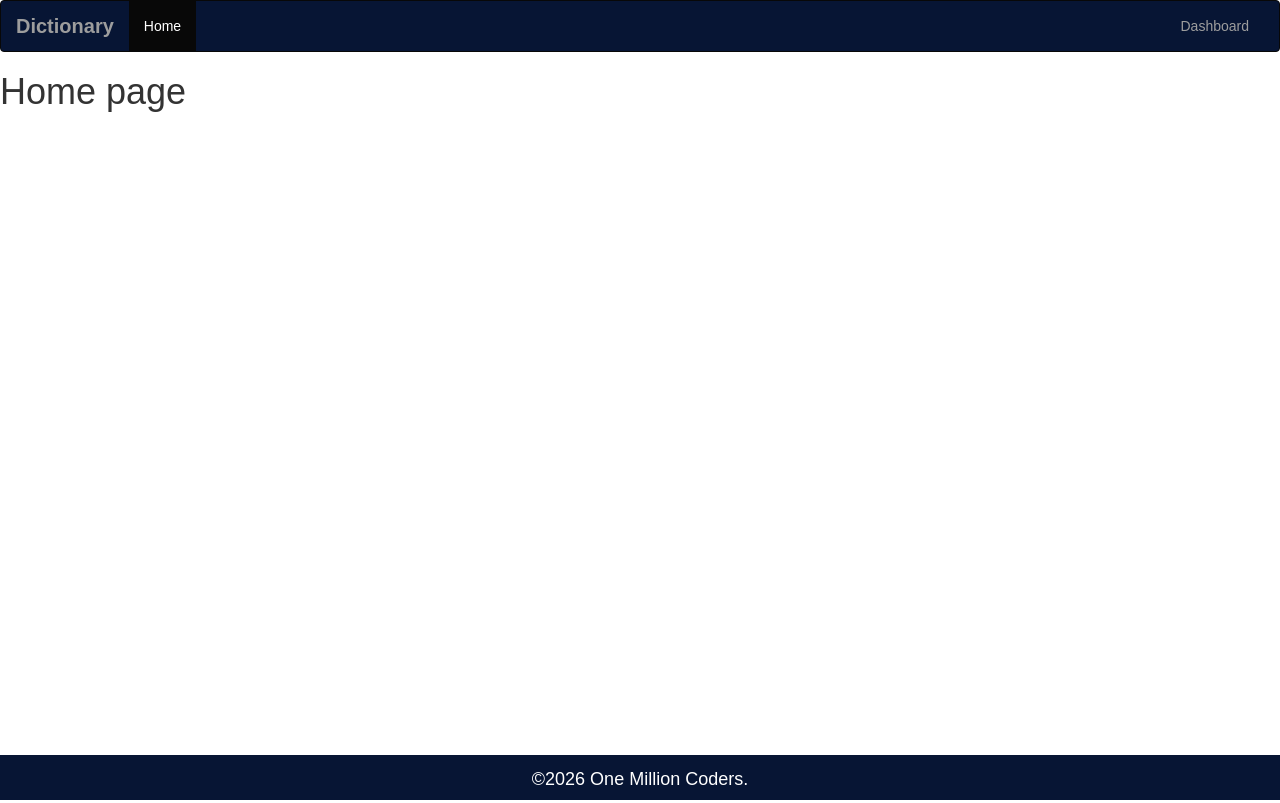
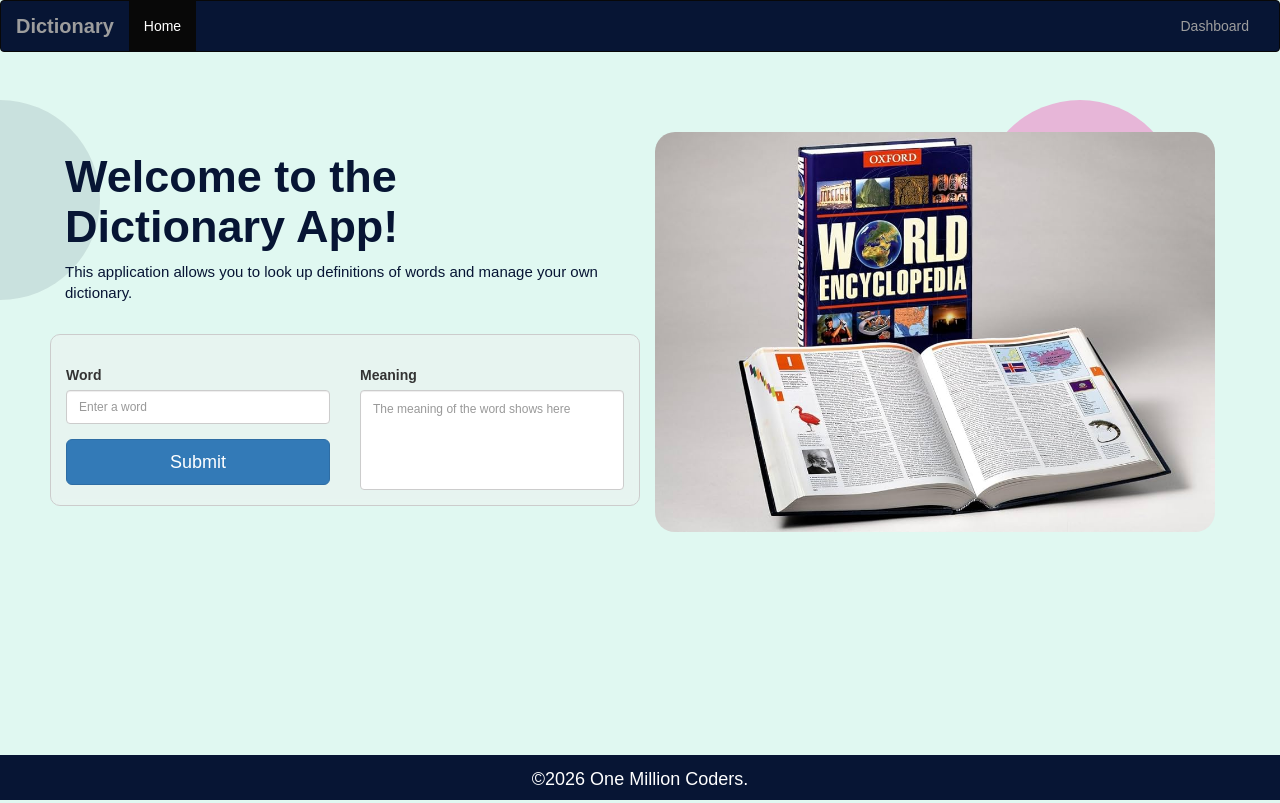
Before and after one commit to Oware-Ebenezer/one_million_coders_class, a Flask app: page / in a window 1280 px wide. Run offline with Flask 3, Linux system fonts and the light colour scheme; some libraries are stand-ins or nearby versions; some web fonts are replaced.

Commit message:
feat: implement search input

```diff
--- a/static/css/style.css
+++ b/static/css/style.css
@@ -5,6 +5,33 @@ html {
 body {
   margin-bottom: 45px; /* Margin bottom by footer height */
   font-family: "Google Sans", sans-serif;
+   background-color: #e0f8f1;
+}
+
+body::after {
+  content: "";
+  height: 200px;
+  width: 200px;
+  background-color: #071534;
+  border-radius: 50%;
+  position: absolute;
+  top: 100px;
+  left: -100px;
+  z-index: -1000;
+  opacity: 0.1;
+}
+
+body::before {
+  content: "";
+  height: 200px;
+  width: 200px;
+  background-color: #f31f9b;
+  border-radius: 50%;
+  position: absolute;
+  top: 100px;
+  right: 100px;
+  z-index: -1000;
+  opacity: 0.3;
 }
 
 nav.navbar {
@@ -30,3 +57,45 @@ a.navbar-brand {
   font-size: 18px;
   margin-top: 12px;
 }
+
+textarea {
+  resize: none;
+  min-height: 100px;
+}
+
+.container-fluid > .row {
+  padding: 60px 50px 0 50px;
+}
+
+img {
+  width: 100%;
+  height: 100px;
+  margin-left: auto;
+  margin-bottom: 50px;
+  border-radius: 20px;
+}
+
+.header-text {
+  font-size: 4.5rem;
+  font-weight: bold;
+  color: #071534;
+}
+.header-text ~ .row {
+  padding-top: 3rem;
+  background-color: #f0f0f073;
+  border-radius: 10px;
+  border: 1px solid #ccc;
+  margin-bottom: 20px;
+  backdrop-filter: blur(5px);
+}
+.header-paragraph {
+  font-size: 1.5rem;
+  color: #071534;
+  margin-bottom: 30px;
+}
+
+input[type="text"], textarea.form-control {
+  font-size: 1.2rem;
+  padding-top: 10px;
+  padding-bottom: 10px;
+}
--- a/templates/base.html
+++ b/templates/base.html
@@ -42,26 +42,28 @@
         </div>
         <div id="navbar" class="collapse navbar-collapse">
           <ul class="nav navbar-nav">
-            <li class="active"><a href="{{url_for('index')}}">Home</a></li>
+            <li {% block home_active%} {% endblock %}>
+              <a href="{{url_for('index')}}">Home</a>
+            </li>
           </ul>
           <ul class="nav navbar-nav navbar-right">
-            <li ><a href="{{url_for('dashboard')}}">Dashboard</a></li>
+            <li {%block dashboard_active%} {%endblock%}>
+              <a href="{{url_for('dashboard')}}">Dashboard</a>
+            </li>
           </ul>
         </div>
         <!--/.nav-collapse -->
       </div>
     </nav>
-    {% block content %}{% endblock %}
+    <div class="container-fluid">{% block content %}{% endblock %}</div>
 
+    <footer class="footer">
+      <div class="container text-center">
+        <p id="dateYear"></p>
+      </div>
+    </footer>
 
-
-     <footer class="footer">
-    <div class="container text-center ">
-      <p id="dateYear"></p>
-    </div>
-  </footer>
-
-   <script
+    <script
       defer
       src="{{url_for('static',filename='js/bootstrap.js')}}"
     ></script>
@@ -70,6 +72,4 @@
       src="{{url_for('static',filename='js/datetime.js')}}"
     ></script>
   </body>
-
-
 </html>
--- a/templates/dashboard.html
+++ b/templates/dashboard.html
@@ -4,6 +4,8 @@
 <title>Dictionary App - Dashboard</title>
 {% endblock %}
 
+{% block dashboard_active%} class="active" {% endblock%}
+
 {% block content %}
 <h1>Dashboard</h1>
 {% endblock %}
--- a/templates/index.html
+++ b/templates/index.html
@@ -1,8 +1,53 @@
-{% extends "base.html" %}
-{% block title %}
+{% extends "base.html" %} {% block title %}
 <title>Dictionary App - Home</title>
+{% endblock %} {% block home_active%} class="active" {% endblock%} {% block
+content %}
+<div class="row">
+  <div class="col-md-6">
+    <h1 class="header-text">Welcome to the Dictionary App!</h1>
+    <p class="header-paragraph">
+      This application allows you to look up definitions of words and manage
+      your own dictionary.
+    </p>
+
+    <div class="row">
+      <div class="col-sm-6">
+        <form action="#">
+          <div class="form-group">
+            <label for="word">Word</label>
+            <input
+              type="text"
+              class="form-control"
+              id="word"
+              placeholder="Enter a word"
+            />
+          </div>
+          <button
+            type="submit"
+            style="outline: none"
+            class="btn btn-primary btn-block btn-lg"
+          >
+            Submit
+          </button>
+        </form>
+      </div>
+      <div class="col-sm-6">
+        <form action="#">
+          <div class="form-group">
+            <label for="definition">Meaning</label>
+            <textarea
+              class="form-control"
+              id="definition"
+              placeholder="The meaning of the word shows here"
+              disbaled
+            ></textarea>
+          </div>
+        </form>
+      </div>
+    </div>
+  </div>
+  <div class="col-md-6">
+    <img src="{{url_for('static', filename='images/encyclopedia.jpg')}}" alt="Dictionary Image" class="img-responsive" />
+  </div>
+</div>
 {% endblock %}
-
-{% block content %}
-<h1>Home page</h1>
-{% endblock %}
```
Also changed, not shown: static/images/encyclopedia.jpg (added).
